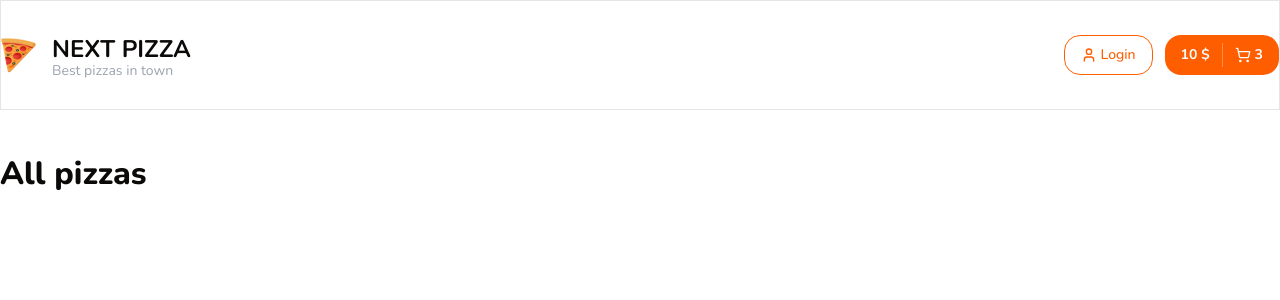
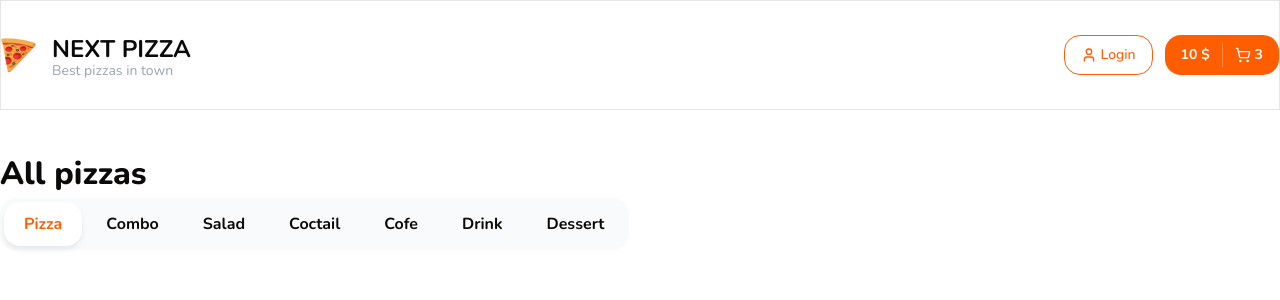
Before and after one commit to VladyslavsSotnikov/next-pizza, a Next.js app: page / in a window 1280 px wide. Shown: the top 300 px of the page. Built offline with nearby package versions, Linux system fonts and the light colour scheme.

Commit message:
feat: Categories component

```diff
--- a/app/page.tsx
+++ b/app/page.tsx
@@ -1,10 +1,11 @@
-import { Container, Title } from "@/components/shared";
+import { Categories, Container, Title } from "@/components/shared";
 
 export default function Home() {
   return (
     <>
       <Container className="mt-10">
         <Title text="All pizzas" size="lg" className="font-extrabold" />
+        <Categories />
       </Container>
     </>
   );
--- /dev/null
+++ b/components/shared/categories.tsx
@@ -0,0 +1,26 @@
+import { cn } from "@/lib/utils";
+
+const categories = ["Pizza", "Combo", "Salad", "Coctail", "Cofe", "Drink", "Dessert"];
+const activeCategory = 0;
+
+interface CategoriesProps {
+  className?: string;
+}
+
+export const Categories = ({ className }: CategoriesProps) => {
+  return (
+    <div className={cn("inline-flex gap-1 bg-gray-50 p-1 rounded-2xl", className)}>
+      {categories.map((category, index) => (
+        <a
+          key={index}
+          className={cn(
+            "flex items-center font-bold h-11 rounded-2xl px-5",
+            index === activeCategory && "bg-white shadow-md shadow-gray-200 text-primary"
+          )}
+        >
+          <button>{category}</button>
+        </a>
+      ))}
+    </div>
+  );
+};
--- a/components/shared/index.ts
+++ b/components/shared/index.ts
@@ -1,3 +1,4 @@
 export { Container } from "./container";
 export { Header } from "./header";
 export { Title } from "./title";
+export { Categories } from "./categories";
```
